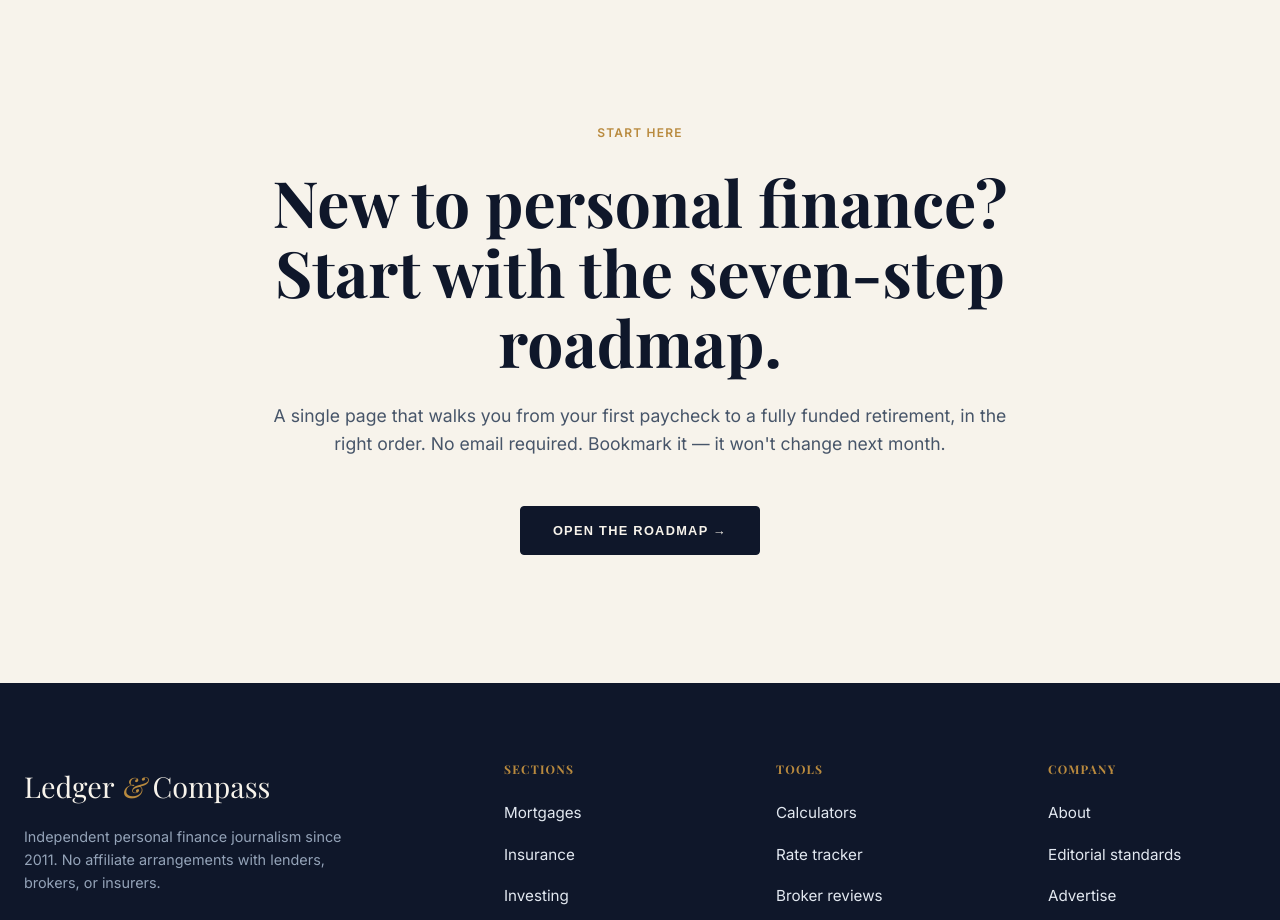
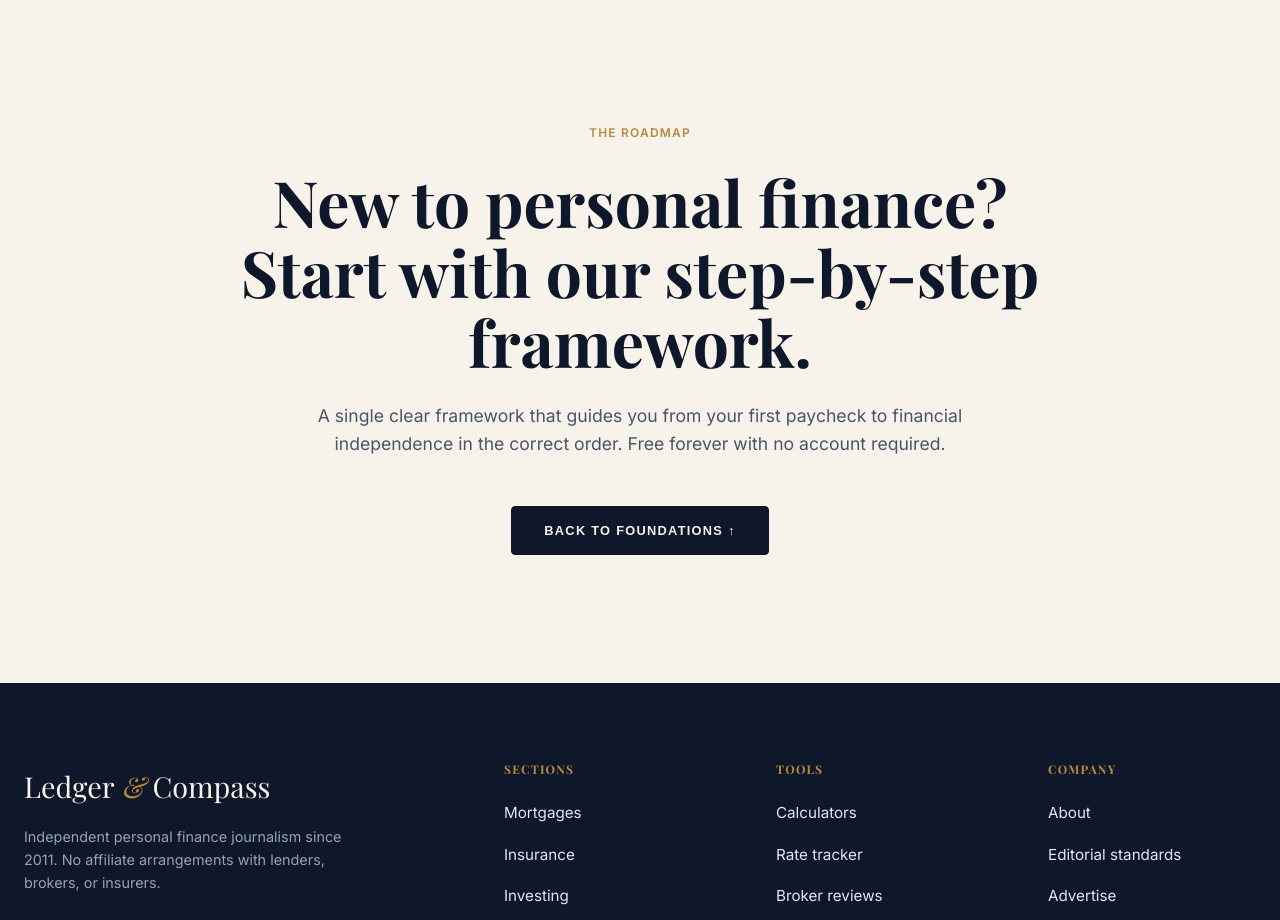
Before and after one commit to turaabhaider/AD-SENSE, a React (Vite) app: page / in a window 1280 px wide. Shown: the part 3400-4320 px from the top of the page. Built offline with nearby package versions, Linux system fonts and the light colour scheme; a web font is replaced by a local one.

Commit message:
Describe your changes

```diff
--- a/src/components/CTA.jsx
+++ b/src/components/CTA.jsx
@@ -4,13 +4,20 @@ import '../styles/CTA.css';
 export default function CTA() {
   const revealRef = useReveal();
 
+  const handleStart = () => {
+    const element = document.getElementById('foundations');
+    if (element) {
+      element.scrollIntoView({ behavior: 'smooth', block: 'start' });
+    }
+  };
+
   return (
-    <section className="container reveal" ref={revealRef}>
+    <section className="container reveal" id="roadmap" ref={revealRef}>
       <div className="cta">
-        <span className="label">Start Here</span>
-        <h2>New to personal finance? Start with the seven-step roadmap.</h2>
-        <p>A single page that walks you from your first paycheck to a fully funded retirement, in the right order. No email required. Bookmark it — it won't change next month.</p>
-        <button className="btn btn-primary">Open the Roadmap &rarr;</button>
+        <span className="label">The Roadmap</span>
+        <h2>New to personal finance? Start with our step-by-step framework.</h2>
+        <p>A single clear framework that guides you from your first paycheck to financial independence in the correct order. Free forever with no account required.</p>
+        <button className="btn btn-primary" onClick={handleStart}>Back to Foundations &uarr;</button>
       </div>
     </section>
   );
```
